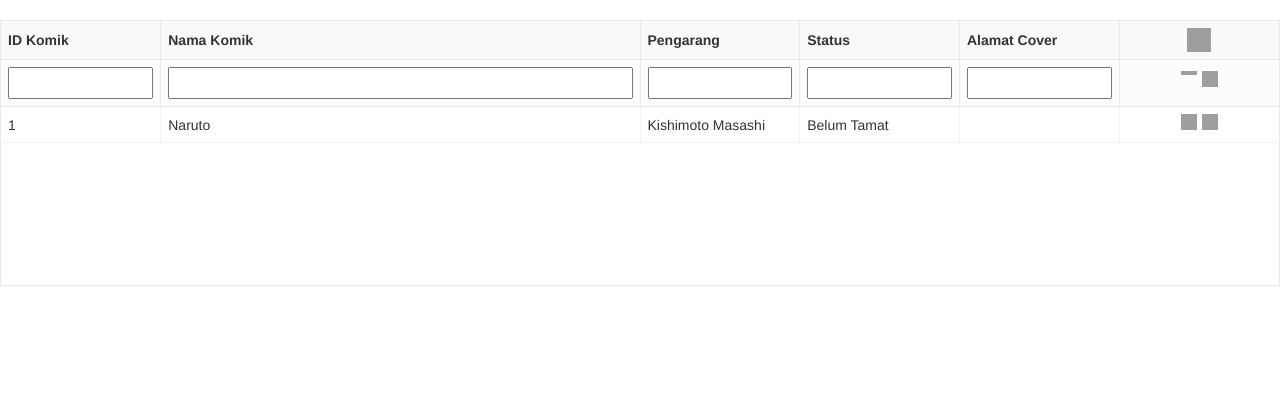
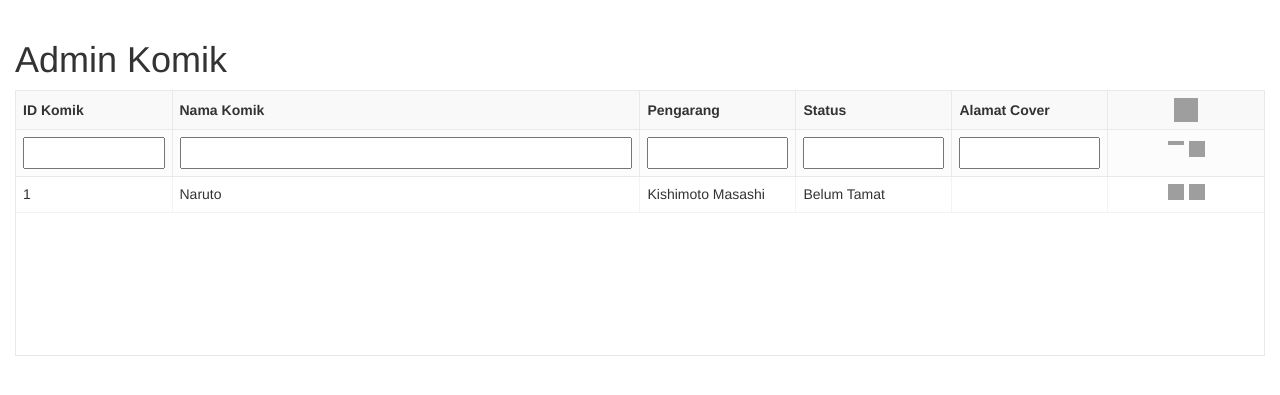
Before and after one commit to yudisputra/Baca-Komik, a CodeIgniter app: page /database/Admin/index in a window 1280 px wide. Shown: the part 52-447 px from the top of the page. Run offline with CodeIgniter, Linux system fonts and the light colour scheme; data comes from the database, SQL or seed files in the repository; some libraries are stand-ins or nearby versions; grey boxes are pictures that could not be loaded.

Commit message:
Pembetulan

```diff
--- a/application/views/admin/admin_komik.php
+++ b/application/views/admin/admin_komik.php
@@ -1,5 +1,8 @@
 <?php $this->load->view('admin/admin_base_start');?>
 
-    <div id="jsGrid"></div>
+	<div class="col-xs-12 col-sm-12 col-md-12 col-lg-12">
+		 <h1>Admin Komik</h1>
+		 <div id="jsGrid"></div>
+	</div>
 
 <?php $this->load->view('admin/admin_base_end');?>
```
